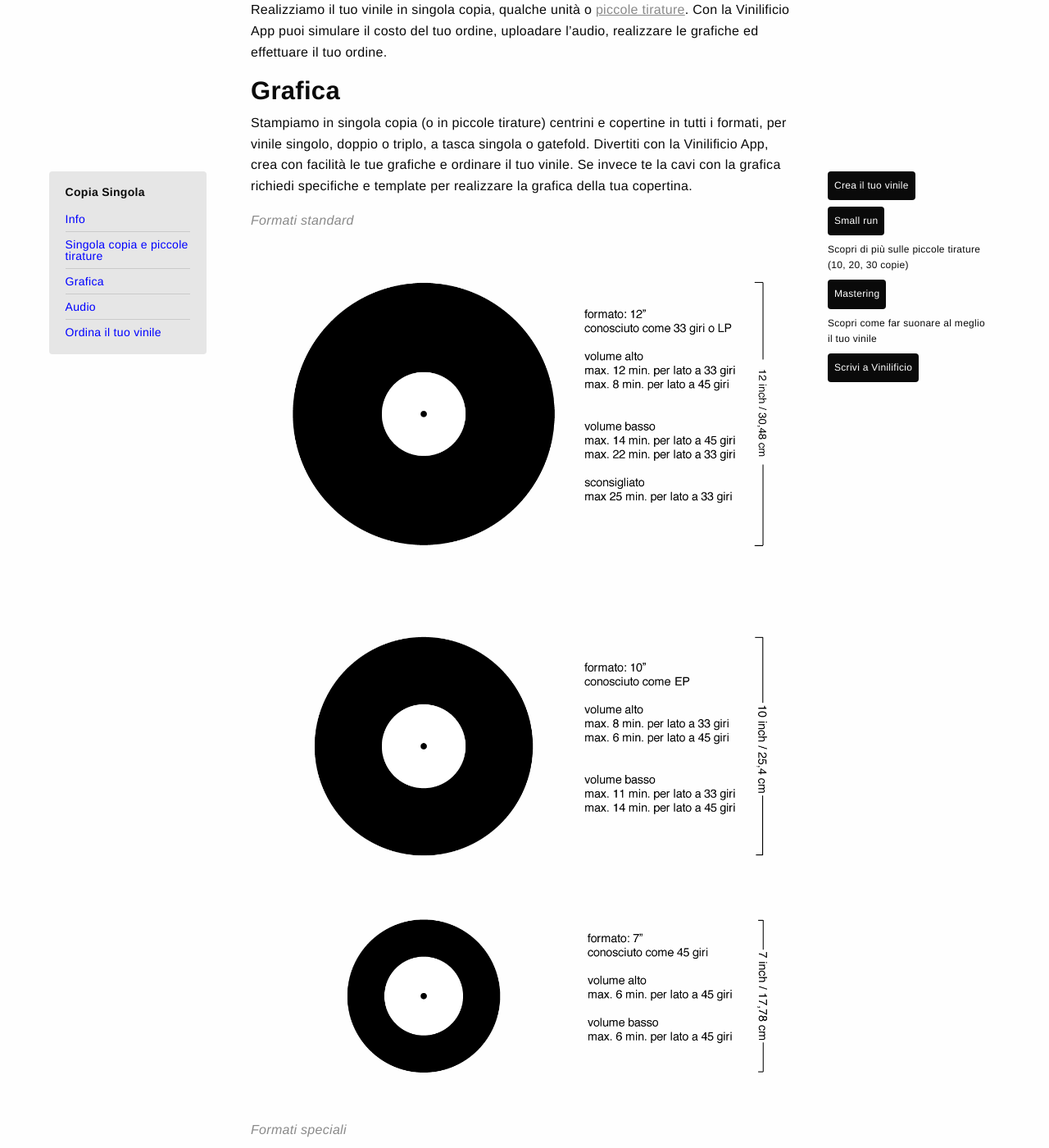
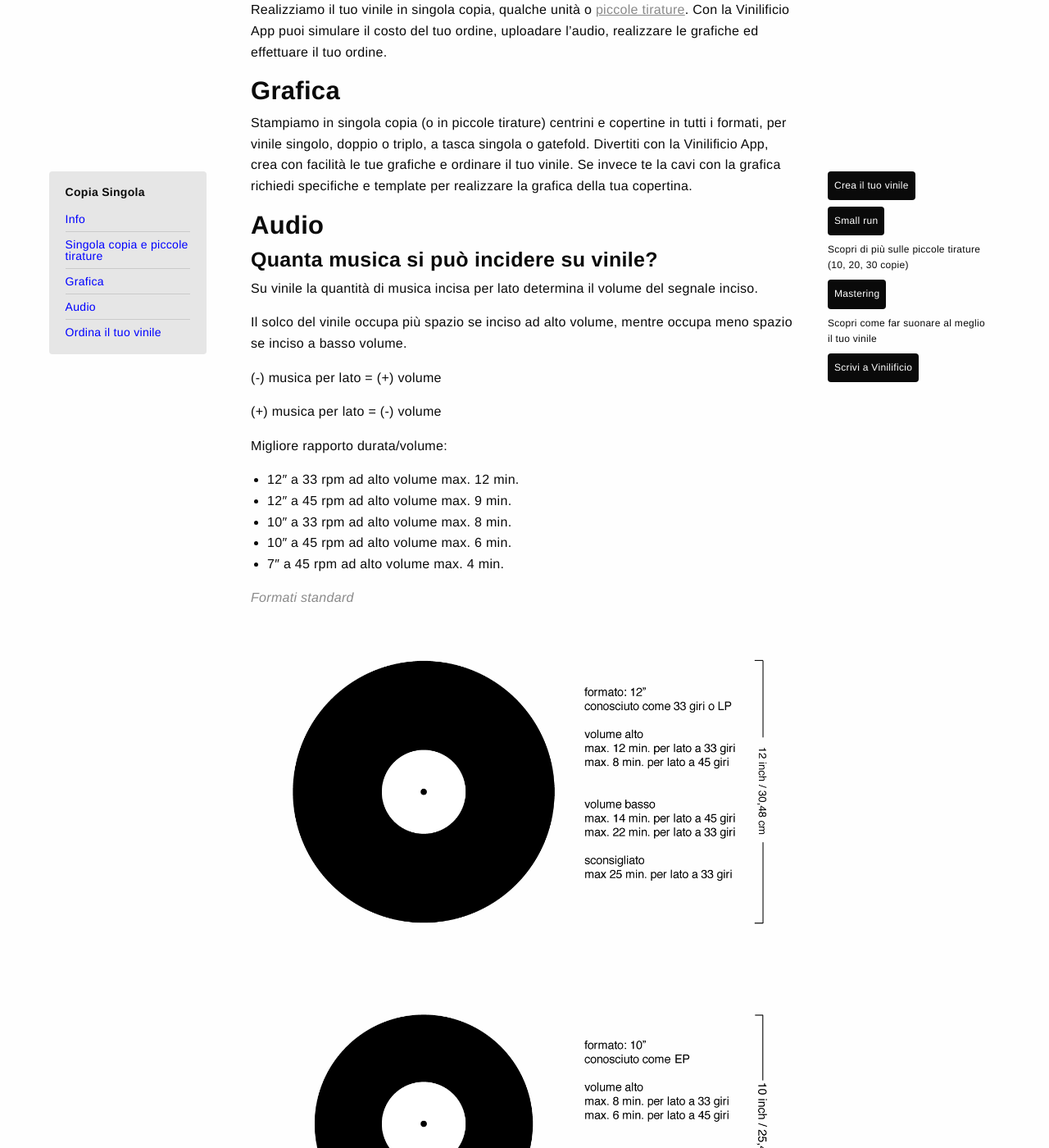
Before and after one commit to Vinilificio/Vinilificio.github.io, a Jekyll site: the page built from _pages/single-copy.md, in a window 1280 px wide and 1400 px high, scrolled down 618 px. Shown: the whole window at 82% size. Built offline with Jekyll 4.4.1, drawn with Linux system fonts in a browser that asks for light colours.

Commit message:
spostate infografic

```diff
--- a/_pages/single-copy.md
+++ b/_pages/single-copy.md
@@ -32,14 +32,6 @@ Con la Vinilificio App puoi simulare il costo del tuo ordine, uploadare l'audio,
 
 Stampiamo in singola copia (o in piccole tirature) centrini e copertine in tutti i formati, per vinile singolo, doppio o triplo, a tasca singola o gatefold. Divertiti con la Vinilificio App, crea con facilità le tue grafiche e ordinare il tuo vinile. Se invece te la cavi con la grafica richiedi specifiche e template per realizzare la grafica della tua copertina.
 
-*Formati standard*
-
-![infographic vinili formati standard](/img/infografic-vinili-formati-standard.png)
-
-*Formati speciali*
-
-![infographic vinili formati standard](/img/infografic-vinili-formati-speciali.png)
-
 ### Audio
 
 #### Quanta musica si può incidere su vinile?
@@ -59,6 +51,14 @@ Migliore rapporto durata/volume:
 * 10″ a 33 rpm ad alto volume max. 8 min.
 * 10″ a 45 rpm ad alto volume max. 6 min.
 * 7″ a 45 rpm ad alto volume max. 4 min.
+
+*Formati standard*
+
+![infographic vinili formati standard](/img/infografic-vinili-formati-standard.png)
+
+*Formati speciali*
+
+![infographic vinili formati standard](/img/infografic-vinili-formati-speciali.png)
 
 #### Files audio e alcune indicazioni importanti
 Su vinile si può incidere più o meno qualsiasi tipo di segnale audio. Per avere però una buona qualità è consigliabile attenersi ad alcune importanti indicazioni.
```
